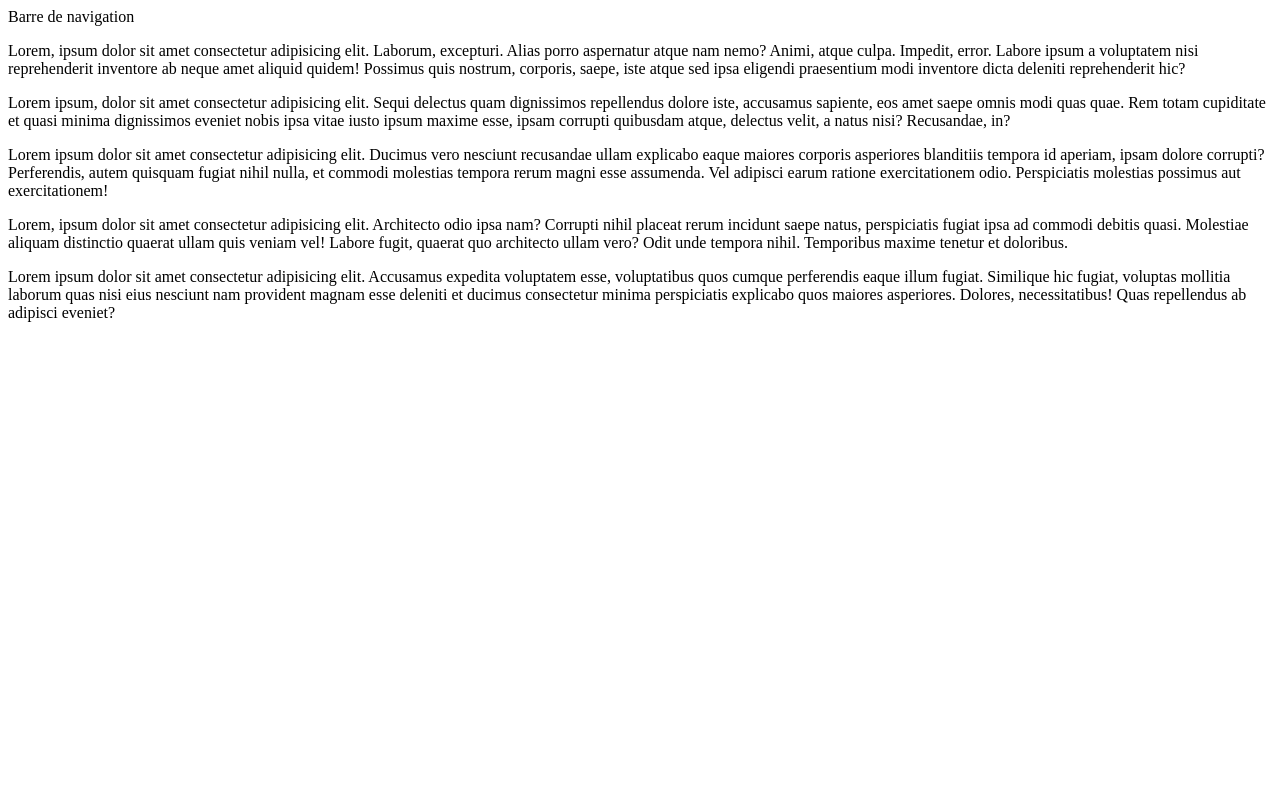
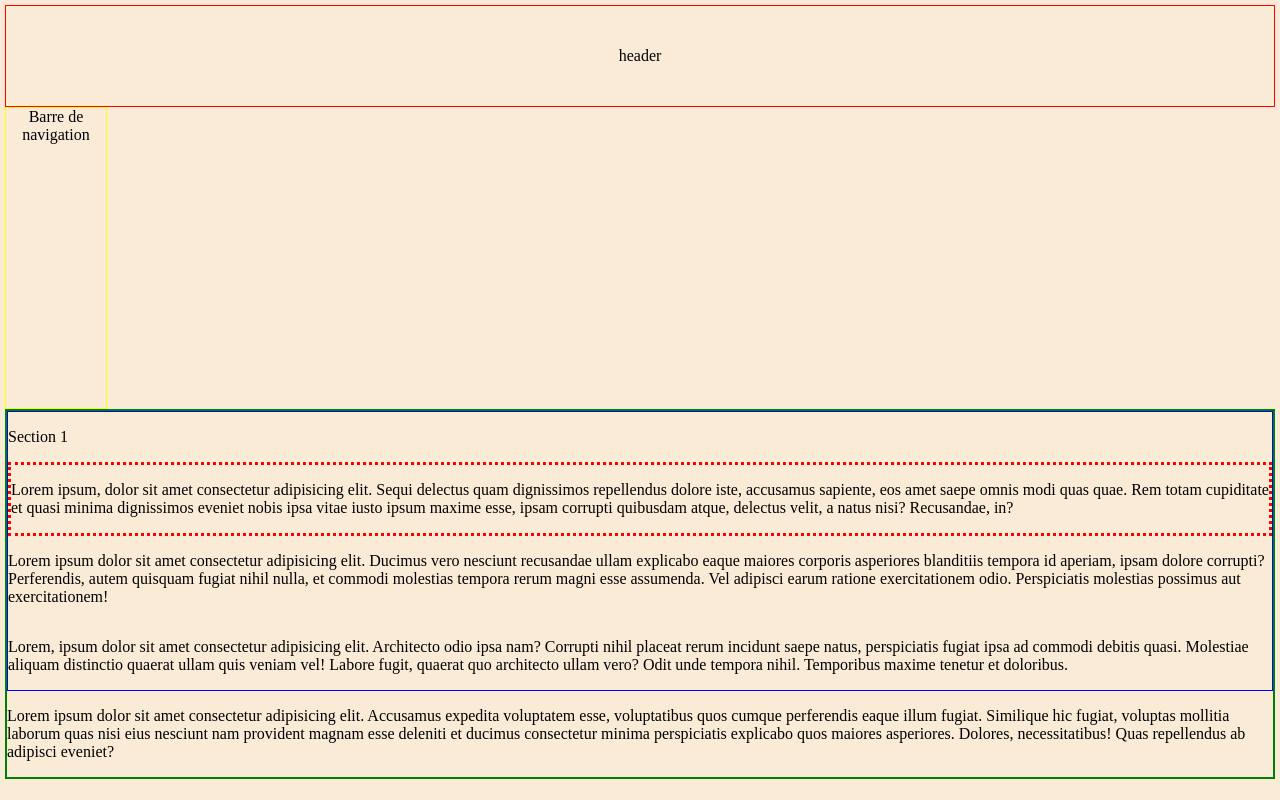
Before and after one commit to saarahchairi/exo_mise_en_page, a plain HTML site: page index.html in a window 1280 px wide. Drawn offline with Linux system fonts and the light colour scheme.

Commit message:
un peu de style ajouté

```diff
--- a/index.html
+++ b/index.html
@@ -4,25 +4,27 @@
     <meta charset="UTF-8">
     <meta http-equiv="X-UA-Compatible" content="IE=edge">
     <meta name="viewport" content="width=device-width, initial-scale=1.0">
-    <link rel="stylesheet" href="public/css/style.cssgit ">
+    <link rel="stylesheet" href="public/css/style.css">
     <title>Exercice 3</title>
 </head>
 <body>
     <header>
-        <nav>Barre de navigation</nav>
+       header
     </header>
+    <aside>Barre de navigation</aside>
     <main>
-        <div>
-            <p>Lorem, ipsum dolor sit amet consectetur adipisicing elit. Laborum, excepturi. Alias porro aspernatur atque nam nemo? Animi, atque culpa. Impedit, error. Labore ipsum a voluptatem nisi reprehenderit inventore ab neque amet aliquid quidem! Possimus quis nostrum, corporis, saepe, iste atque sed ipsa eligendi praesentium modi inventore dicta deleniti reprehenderit hic?</p>
-        </div>
-        <section>
-            <div>
+
+
+        <section class="sec1">
+            <p>Section 1</p>
+
+            <div class="divsec col1" >
                 <p>Lorem ipsum, dolor sit amet consectetur adipisicing elit. Sequi delectus quam dignissimos repellendus dolore iste, accusamus sapiente, eos amet saepe omnis modi quas quae. Rem totam cupiditate et quasi minima dignissimos eveniet nobis ipsa vitae iusto ipsum maxime esse, ipsam corrupti quibusdam atque, delectus velit, a natus nisi? Recusandae, in?</p>
             </div>
-            <div>
+            <div class="col2">
                 <p>Lorem ipsum dolor sit amet consectetur adipisicing elit. Ducimus vero nesciunt recusandae ullam explicabo eaque maiores corporis asperiores blanditiis tempora id aperiam, ipsam dolore corrupti? Perferendis, autem quisquam fugiat nihil nulla, et commodi molestias tempora rerum magni esse assumenda. Vel adipisci earum ratione exercitationem odio. Perspiciatis molestias possimus aut exercitationem!</p>
             </div>
-            <div>
+            <div class="col3">
                 <p>Lorem, ipsum dolor sit amet consectetur adipisicing elit. Architecto odio ipsa nam? Corrupti nihil placeat rerum incidunt saepe natus, perspiciatis fugiat ipsa ad commodi debitis quasi. Molestiae aliquam distinctio quaerat ullam quis veniam vel! Labore fugit, quaerat quo architecto ullam vero? Odit unde tempora nihil. Temporibus maxime tenetur et doloribus.</p>
             </div>
         </section>
--- a/public/css/style.css
+++ b/public/css/style.css
@@ -0,0 +1,39 @@
+body{
+    margin:5px;
+    padding: 0px;
+    background-color:antiquewhite;
+}
+header{
+    border: 1px red solid;
+    justify-content: center;
+    /* width: 700PX; */
+    height: 100px;
+    display: flex;
+    justify-content: center;
+    align-items: center;
+
+
+}
+aside{
+    border: 1px yellow solid;
+    /* text-align: center; */
+    width:100px;
+    height:300px;
+    display: flex;
+     flex-direction: column;
+     text-align: center;
+}
+
+main{
+    border: 2px green solid;
+}
+.sec1{
+
+    display: flex;
+    flex-wrap: wrap;
+    border:1px blue solid;
+}
+.divsec{
+    border: 3px red dotted;
+    float: left;
+}
```
